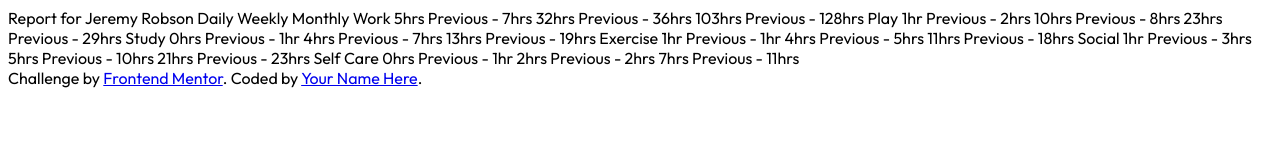
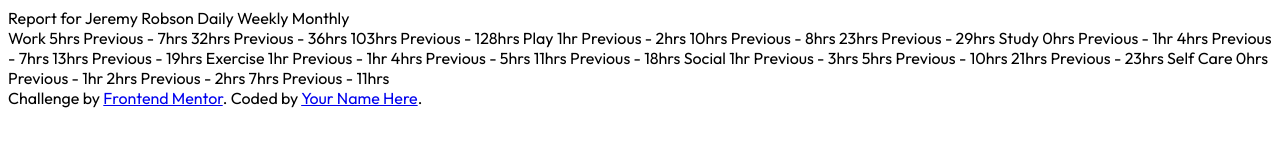
Before and after one commit to Magnic0/time-tracking-dashboard, a plain HTML site: page index.html in a window 1280 px wide. Drawn offline with Linux system fonts and the light colour scheme.

Commit message:
stabilish basic html structure

```diff
--- a/index.html
+++ b/index.html
@@ -17,14 +17,17 @@
   <title>Frontend Mentor | Time tracking dashboard</title>
 </head>
 <body>
-
+  <section>
+    <div>
       Report for
       Jeremy Robson
 
       Daily
       Weekly
       Monthly
+    </div>
 
+    <div>
       Work
       5hrs <!-- daily -->
       Previous - 7hrs <!-- daily -->
@@ -72,11 +75,13 @@
       Previous - 2hrs <!-- weekly -->
       7hrs <!-- monthly -->
       Previous - 11hrs <!-- monthly -->
-
-
+    </div>
+  </section>
+  <section>
     <div class="attribution">
       Challenge by <a href="https://www.frontendmentor.io?ref=challenge" target="_blank">Frontend Mentor</a>.
       Coded by <a href="#">Your Name Here</a>.
     </div>
+  </section>
 </body>
 </html>
```
Lines whose indentation alone changed are shown as unchanged.
